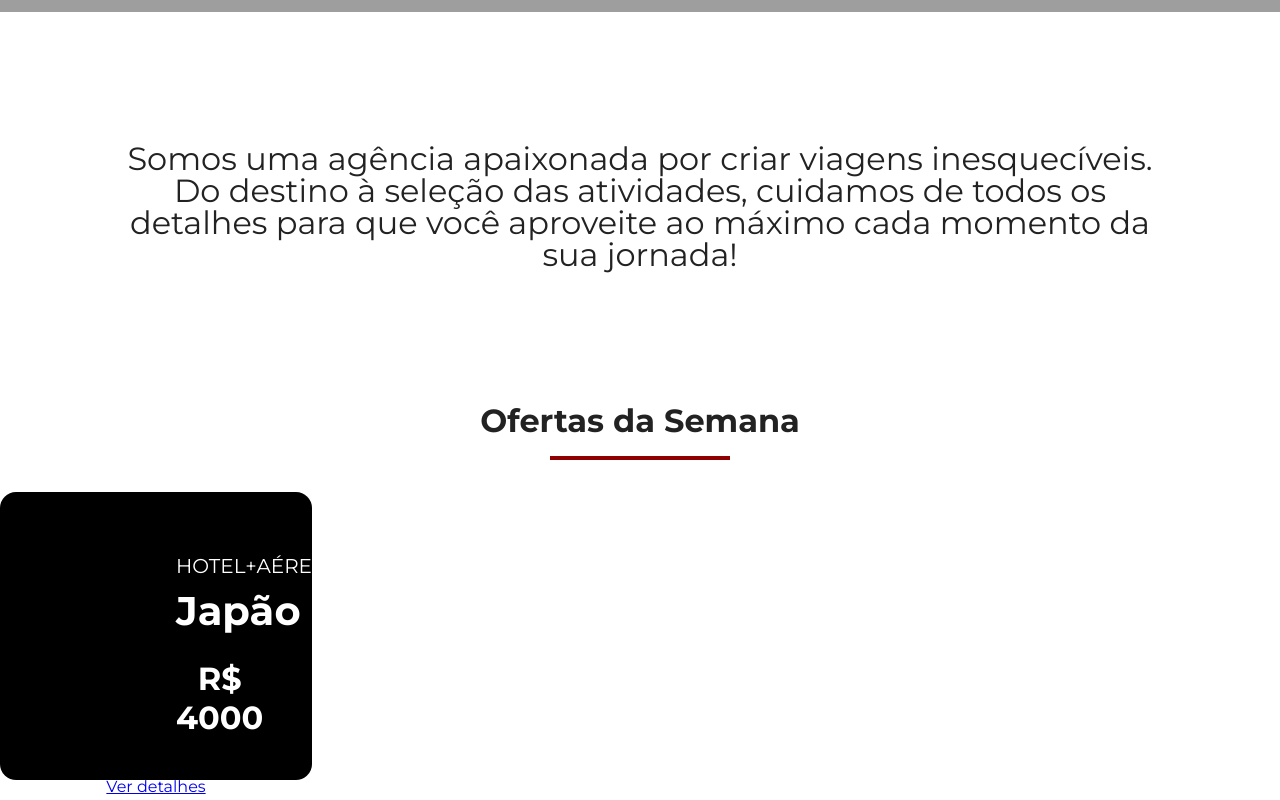
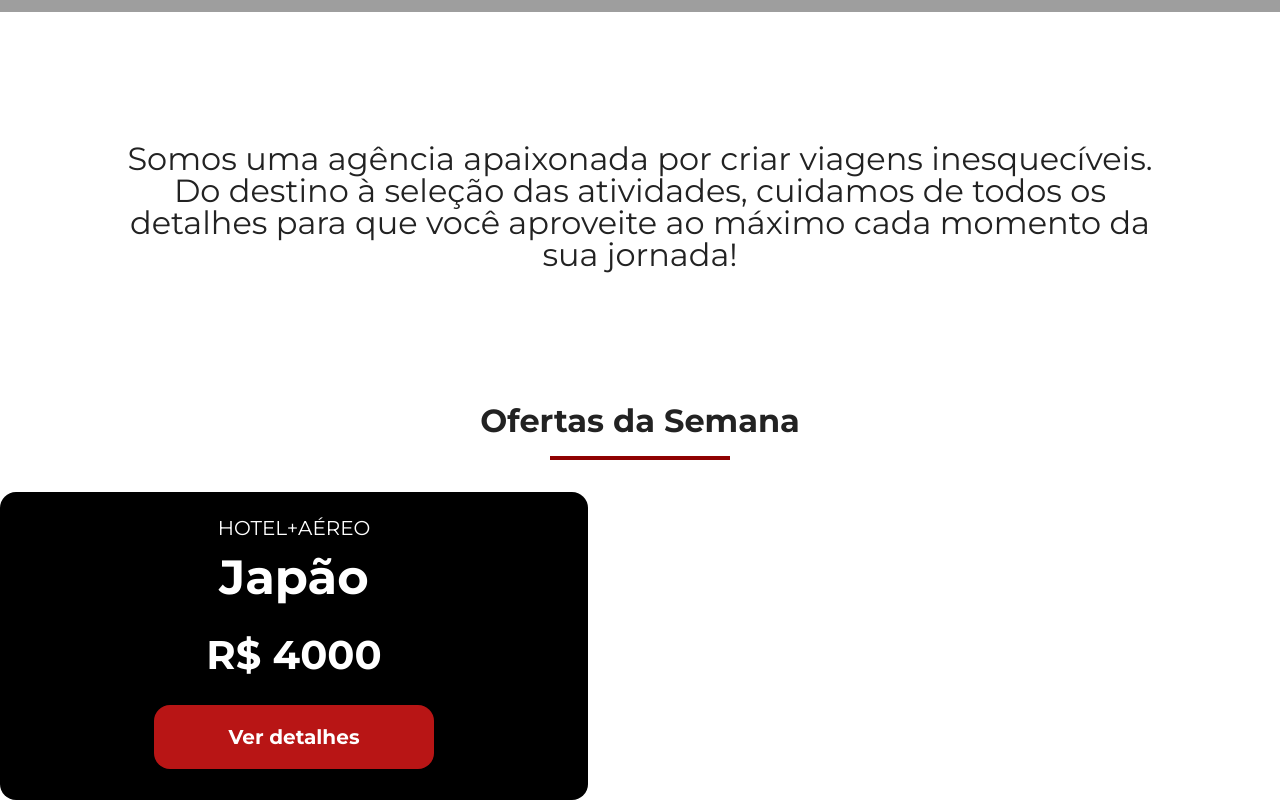
Before and after one commit to ui-jotadev/Jornada-viagem, a plain HTML site: page index.html in a window 1280 px wide. Shown: the part 748-1548 px from the top of the page. Drawn offline with Linux system fonts and the light colour scheme; grey boxes are pictures that could not be loaded.

Commit message:
Finalizando os cards e adicionando estilo para desktop

```diff
--- a/css/global.css
+++ b/css/global.css
@@ -47,6 +47,20 @@
     margin: 16px auto 32px;
 }
 
+.button{
+    display: inline-block;
+    width: 280px;
+    height: 64px;
+    color: var(--secundary-text-color
+    );
+    font-weight: var(--title-weight);
+    font-size: 20px;
+    background-color: var(--primary-color);
+    line-height: 64px;
+    border-radius: 16px;
+    text-decoration: none;
+}
+
 @media screen and (min-width: 768px) {
     .section-title h2{
         font-size: 32px;
@@ -55,5 +69,7 @@
 }
 
 @media screen and (min-width: 1024px) {
-
+    .button:hover{
+        background-color: var(--secundary-color);
+    }
 }
--- a/css/offers.css
+++ b/css/offers.css
@@ -12,7 +12,9 @@
 .card header{
     display: block;
     position: static;
+    padding: 0px;
     background-color: transparent;
+    margin-bottom: 24px;
 }
 
 .card header p{
@@ -31,3 +33,18 @@
     margin-top: 24px;
     display: inline-block;
 }
+
+@media screen and (min-width: 1024px) {
+    .card {
+    width: 588px;
+    height: 308px;
+    }
+
+.card header h3{
+    font-size: 48px;
+    }
+
+.card header span{
+    font-size: 40px;
+    }
+}
--- a/index.html
+++ b/index.html
@@ -47,7 +47,7 @@
                     </h3>
                 </header>
                 <footer>
-                    <a href="#">Ver detalhes</a>
+                    <a class="button" href="#">Ver detalhes</a>
                 </footer>
             </article>
         </div>
```
